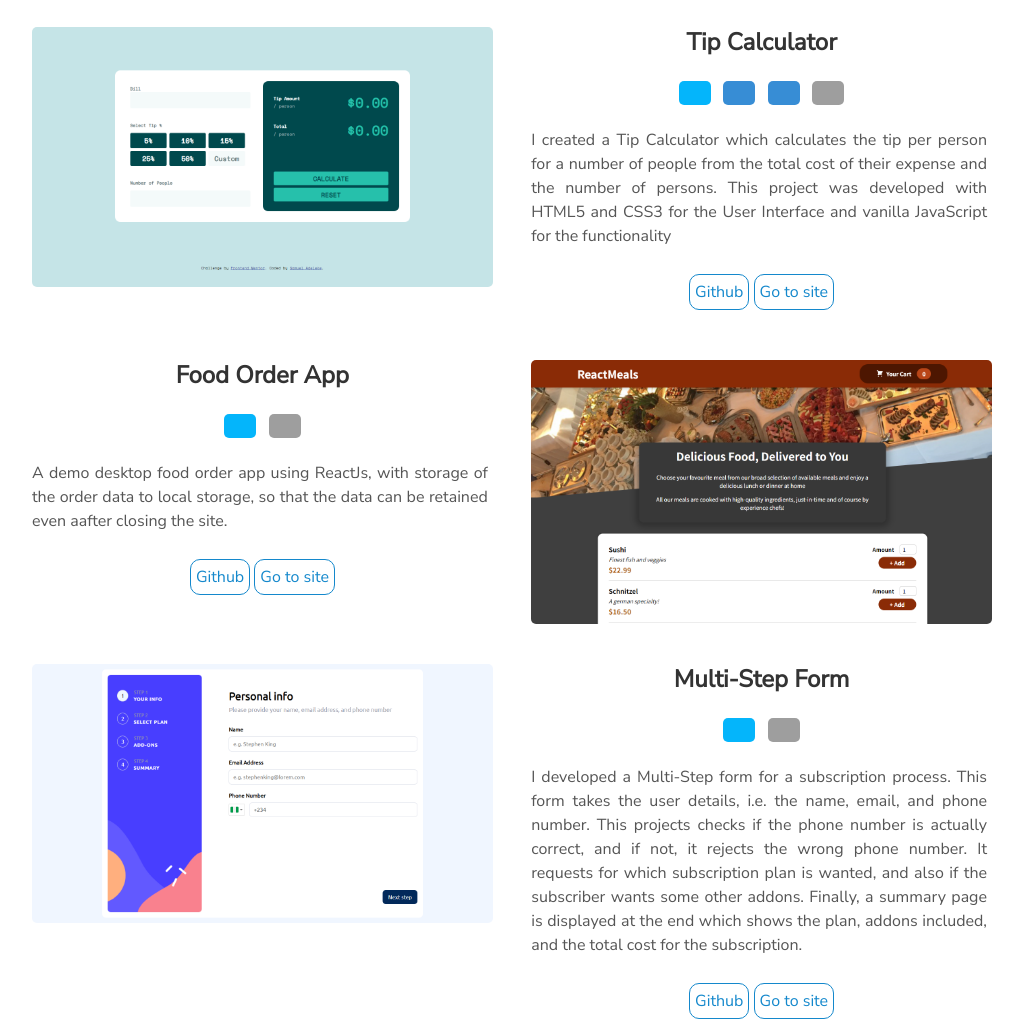
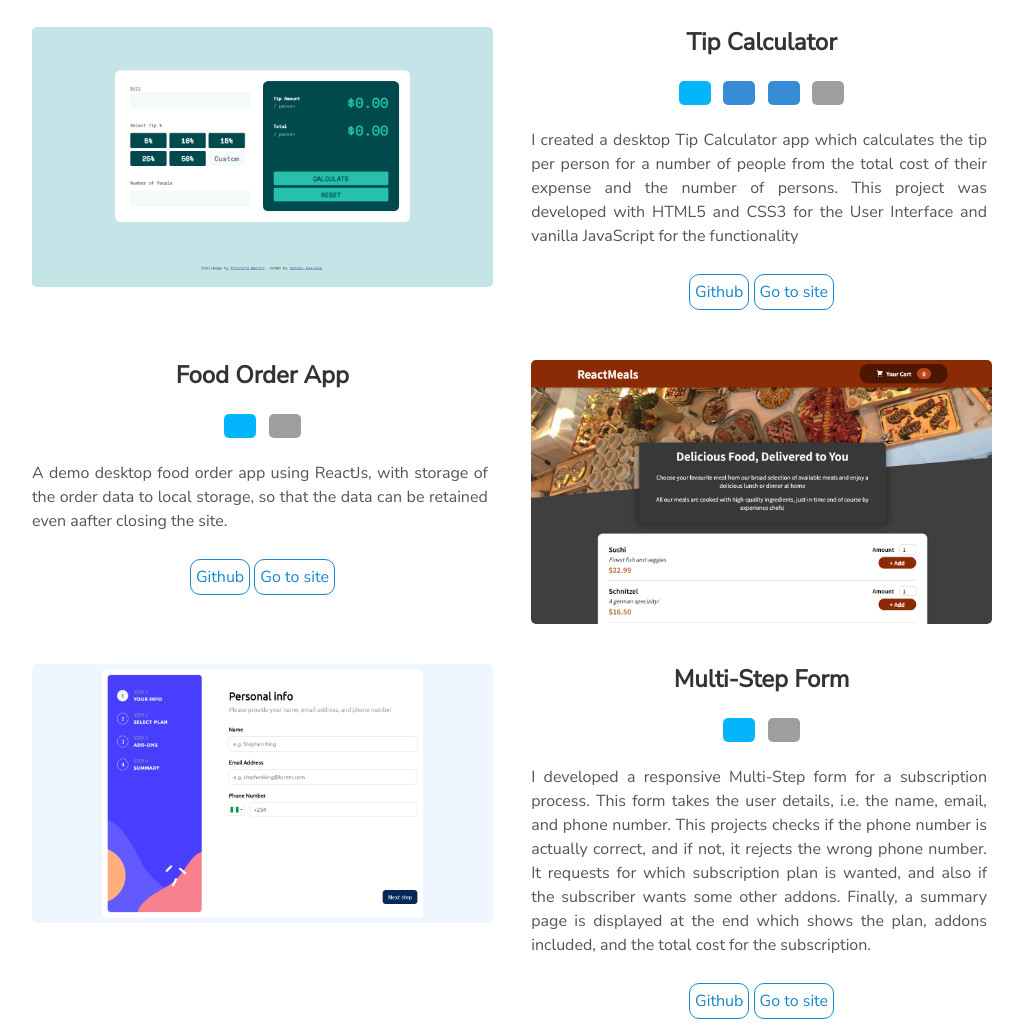
Before and after one commit to Psalmoking/my-portfolio, a plain HTML site: page index.html in a window 1280 px wide. Shown: the part 2252-3284 px from the top of the page, without its empty margins (128-1151 px from the left). Drawn offline with nearby package versions, Linux system fonts and the light colour scheme; grey boxes are pictures that could not be loaded.

Commit message:
First Commit

```diff
--- a/index.html
+++ b/index.html
@@ -173,7 +173,7 @@
           &nbsp;
           <img height="32" width="32" src="https://unpkg.com/simple-icons@3.4.0/icons/github.svg" />
           <p style="text-align: justify">
-            I created a Tip Calculator which calculates the tip per person for a number of people from the total cost of their expense and the number of  persons. This project was developed with HTML5 and CSS3 for the User Interface and vanilla JavaScript for the functionality
+            I created a desktop Tip Calculator app which calculates the tip per person for a number of people from the total cost of their expense and the number of  persons. This project was developed with HTML5 and CSS3 for the User Interface and vanilla JavaScript for the functionality
           </p>
           <a class="project-link" target="_blank" href="https://github.com/Psalmoking/desktop-tip-calculator-app">
             Github
@@ -238,7 +238,7 @@
             <img height="32" width="32" src="https://unpkg.com/simple-icons@3.4.0/icons/github.svg" />
           </div>
           <p style="text-align: justify">
-            I developed a Multi-Step form for a subscription process. This form takes the user details, i.e. the name, email, and phone number. This projects checks if the phone number is actually correct, and if not, it rejects the wrong phone number. It requests for which subscription plan is wanted, and also if the subscriber wants some other addons. Finally, a summary page is displayed at the end which shows the plan, addons included, and the total cost for the subscription.
+            I developed a responsive Multi-Step form for a subscription process. This form takes the user details, i.e. the name, email, and phone number. This projects checks if the phone number is actually correct, and if not, it rejects the wrong phone number. It requests for which subscription plan is wanted, and also if the subscriber wants some other addons. Finally, a summary page is displayed at the end which shows the plan, addons included, and the total cost for the subscription.
           </p>
           <a class="project-link" target="_blank" href="https://github.com/Psalmoking/multi-step-form">
            Github
```
